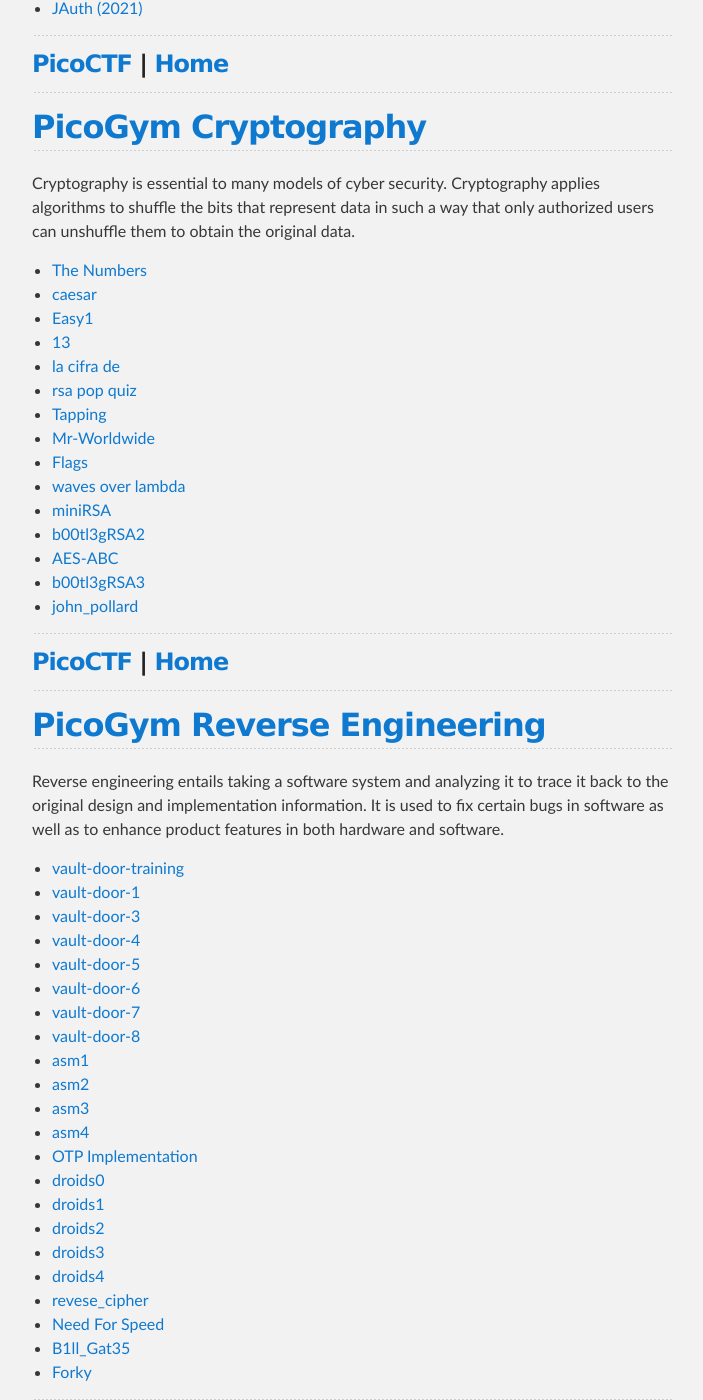
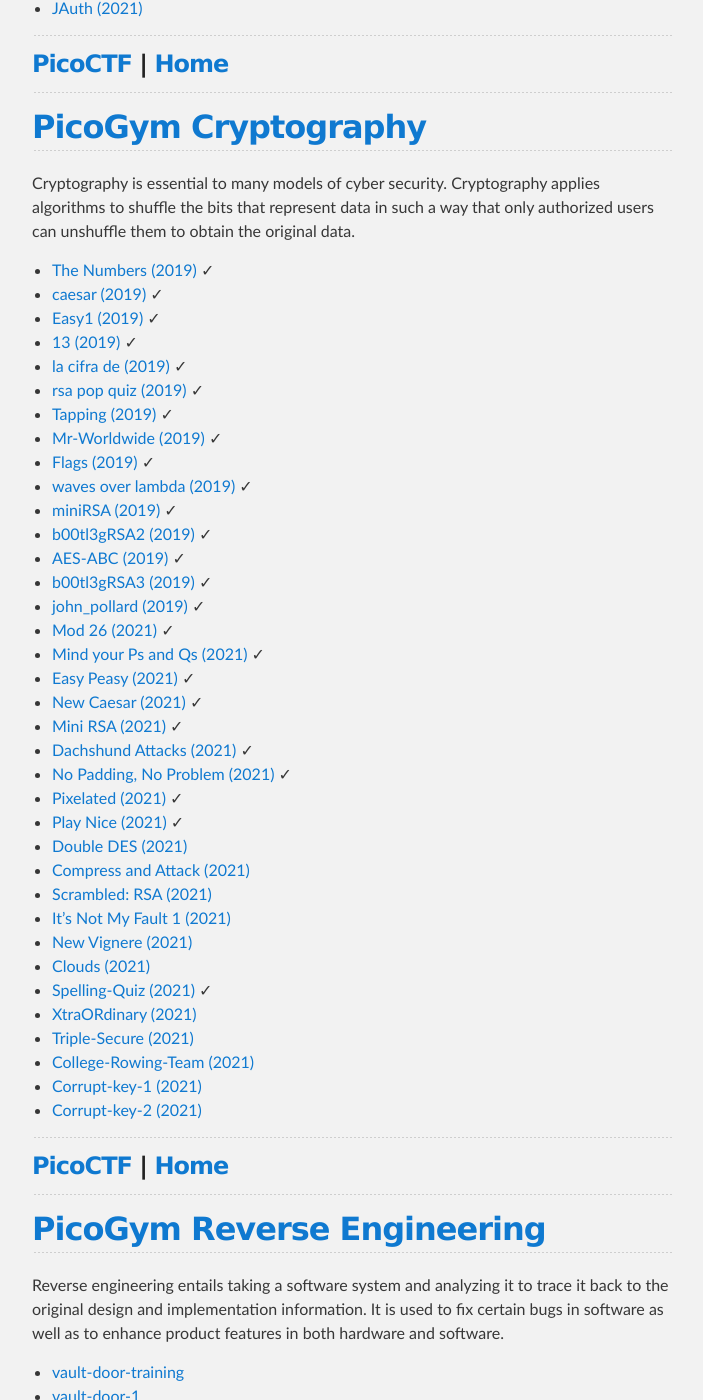
Before and after one commit to djm89uk/djm89uk.github.io, a Jekyll site: the page built from picoctf.md, in a window 1280 px wide and 1400 px high, scrolled down 1585 px. Shown: the whole window, without its empty margins (288-991 px from the left). Built offline with Jekyll 4.4.1, drawn with Linux system fonts in a browser that asks for light colours; our own code applies the rules of GitHub Pages for plain Markdown files.

Commit message:
Update picoctf.md

```diff
--- a/picoctf.md
+++ b/picoctf.md
@@ -64,21 +64,42 @@ Web Exploitation entails the manipulation of websites and web hosted services us
 
 Cryptography is essential to many models of cyber security. Cryptography applies algorithms to shuffle the bits that represent data in such a way that only authorized users can unshuffle them to obtain the original data.
 
-- [The Numbers](./picogym_c.md#the-numbers)
-- [caesar](./picogym_c.md#caesar)
-- [Easy1](./picogym_c.md#easy1)
-- [13](./picogym_c.md#thirteen)
-- [la cifra de](./picogym_c.md#la-cifra-de)
-- [rsa pop quiz](./picogym_c.md#rsa-pop-quiz)
-- [Tapping](./picogym_c.md#tapping)
-- [Mr-Worldwide](./picogym_c.md#mr-worldwide)
-- [Flags](./picogym_c.md#flags)
-- [waves over lambda](./picogym_c.md#waves-over-lambda)
-- [miniRSA](./picogym_c.md#minirsa)
-- [b00tl3gRSA2](./picogym_c.md#b00tl3grsa2)
-- [AES-ABC](./picogym_c.md#aes-abc)
-- [b00tl3gRSA3](./picogym_c.md#b00tl3grsa3)
-- [john_pollard](./picogym_c.md#john-pollard)
+- [The Numbers (2019)](./picogym_c.md#the-numbers) ✓
+- [caesar (2019)](./picogym_c.md#caesar) ✓
+- [Easy1 (2019)](./picogym_c.md#easy1) ✓
+- [13 (2019)](./picogym_c.md#thirteen) ✓
+- [la cifra de (2019)](./picogym_c.md#la-cifra-de) ✓
+- [rsa pop quiz (2019)](./picogym_c.md#rsa-pop-quiz) ✓
+- [Tapping (2019)](./picogym_c.md#tapping) ✓
+- [Mr-Worldwide (2019)](./picogym_c.md#mr-worldwide) ✓
+- [Flags (2019)](./picogym_c.md#flags) ✓
+- [waves over lambda (2019)](./picogym_c.md#waves-over-lambda) ✓
+- [miniRSA (2019)](./picogym_c.md#minirsa) ✓
+- [b00tl3gRSA2 (2019)](./picogym_c.md#b00tl3grsa2) ✓
+- [AES-ABC (2019)](./picogym_c.md#aes-abc) ✓
+- [b00tl3gRSA3 (2019)](./picogym_c.md#b00tl3grsa3) ✓
+- [john_pollard (2019)](./picogym_c.md#john-pollard) ✓
+- [Mod 26 (2021)](./picogym_c.md#mod26) ✓
+- [Mind your Ps and Qs (2021)](./picogym_c.md#mind-your-ps-and-qs) ✓
+- [Easy Peasy (2021)](./picogym_c.md#easy-peasy) ✓
+- [New Caesar (2021)](./picogym_c.md#new-caesar) ✓
+- [Mini RSA (2021)](./picogym_c.md#mini-rsa) ✓
+- [Dachshund Attacks (2021)](./picogym_c.md#dachshund-attacks) ✓
+- [No Padding, No Problem (2021)](./picogym_c.md#no-padding-no-problem) ✓
+- [Pixelated (2021)](./picogym_c.md#pixelated) ✓
+- [Play Nice (2021)](./picogym_c.md#play-nice) ✓
+- [Double DES (2021)](./picogym_c.md#double-des)
+- [Compress and Attack (2021)](./picogym_c.md#compress-and-attack)
+- [Scrambled: RSA (2021)](./picogym_c.md#scrambled-rsa)
+- [It's Not My Fault 1 (2021)](./picogym_c.md#its-not-my-fault-1)
+- [New Vignere (2021)](./picogym_c.md#new-vignere)
+- [Clouds (2021)](./picogym_c.md#clouds)
+- [Spelling-Quiz (2021)](./picogym_c.md#spelling-quiz) ✓
+- [XtraORdinary (2021)](./picogym_c.md#xtraordinary)
+- [Triple-Secure (2021)](./picogym_c.md#triple-secure)
+- [College-Rowing-Team (2021)](./picogym_c.md#college-rowing-team)
+- [Corrupt-key-1 (2021)](./picogym_c.md#corrupt-key-1)
+- [Corrupt-key-2 (2021)](./picogym_c.md#corrupt-key-2)
 
 ---
 
```
